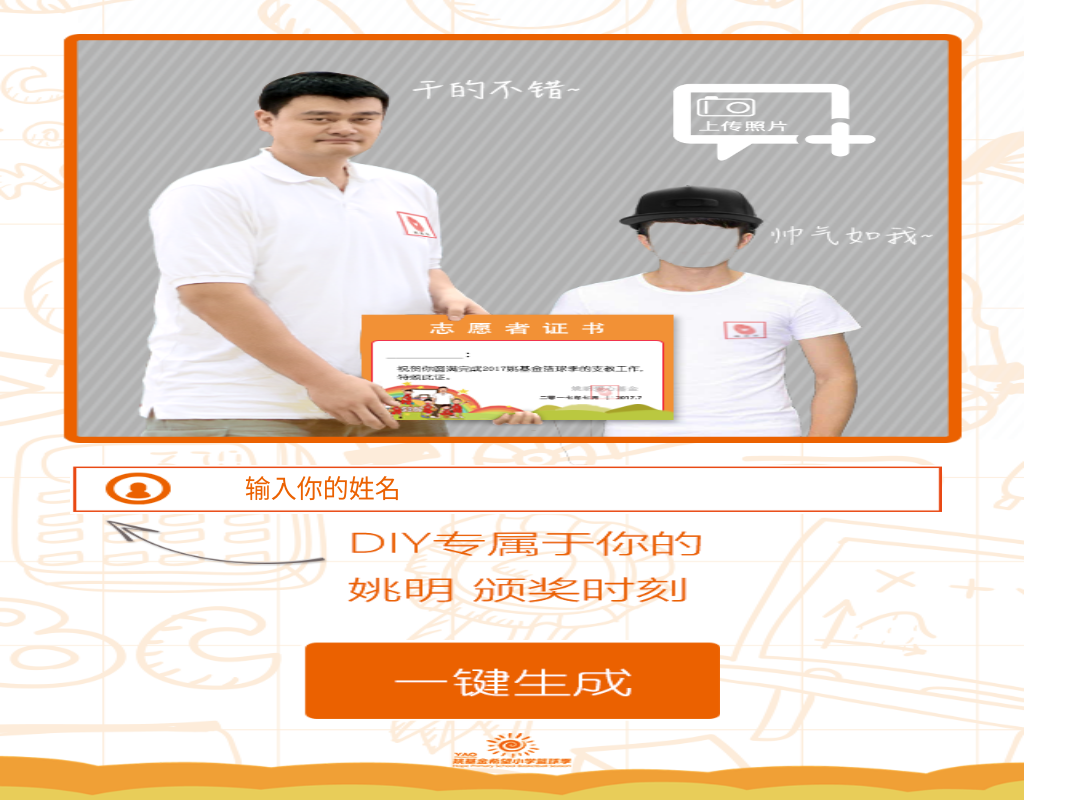
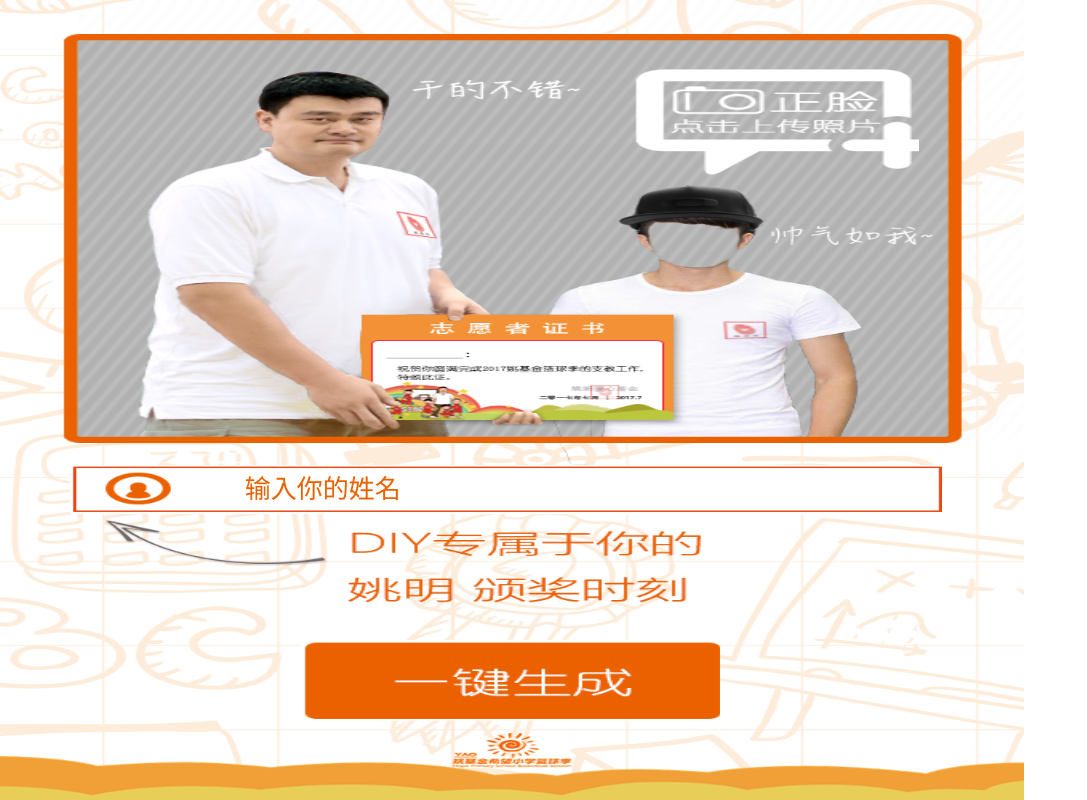
Before and after one commit to flamezheng/yao, a Flask app: page / in a window 1280 px wide. Shown: the whole page, without its empty margins (0-1087 px from the left). Run offline with Flask 2, Linux system fonts and the light colour scheme.

Commit message:
-  修改上传图片

```diff
--- a/templates/index.html
+++ b/templates/index.html
@@ -99,7 +99,7 @@
             top: 8.2%;
             width: 28.75%;
             height: 14.286%;
-            background-image: url(/static/image/upload.png);
+            background-image: url(/static/image/WechatIMG914.png);
             background-size: 100% 100%;
         }
 
```
Also changed, not shown: static/image/WechatIMG914.png (added).
